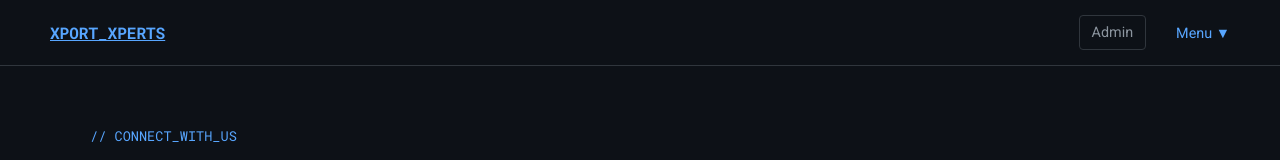
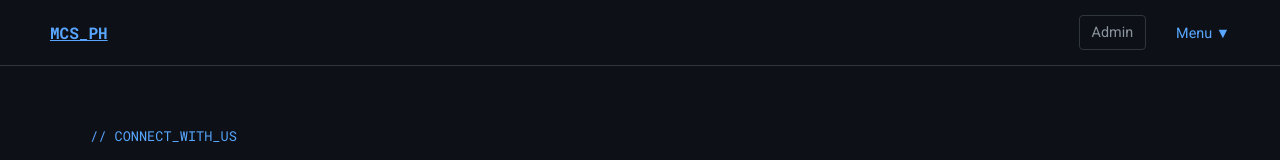
Before and after one commit to jrebcollege-star/ITS121-Group7github.io, a plain HTML site: page contact.html in a window 1280 px wide. Shown: the top 160 px of the page. Drawn offline with Linux system fonts and the light colour scheme.

Commit message:
Update contact.html

```diff
--- a/contact.html
+++ b/contact.html
@@ -71,7 +71,7 @@
 
     <header>
         <div class="header-container">
-            <a href="index.html" class="logo">XPORT_XPERTS</a>
+            <a href="index.html" class="logo">MCS_PH</a>
             <nav>
              <a href="admin.html" class="admin-btn">Admin</a>
                 <div class="nav-item">
@@ -212,4 +212,5 @@ document.querySelectorAll('form').forEach(form => {
 });
 </script>
 </body>
+
 </html>
```
